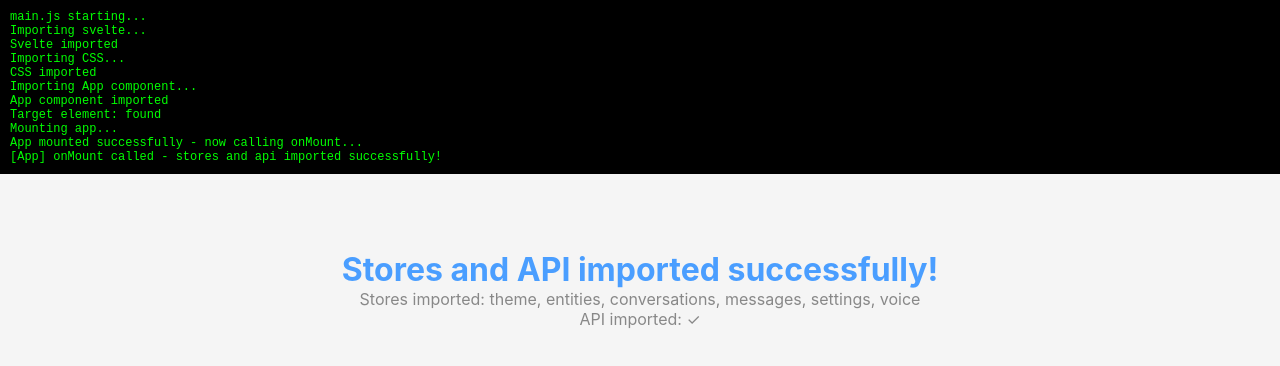
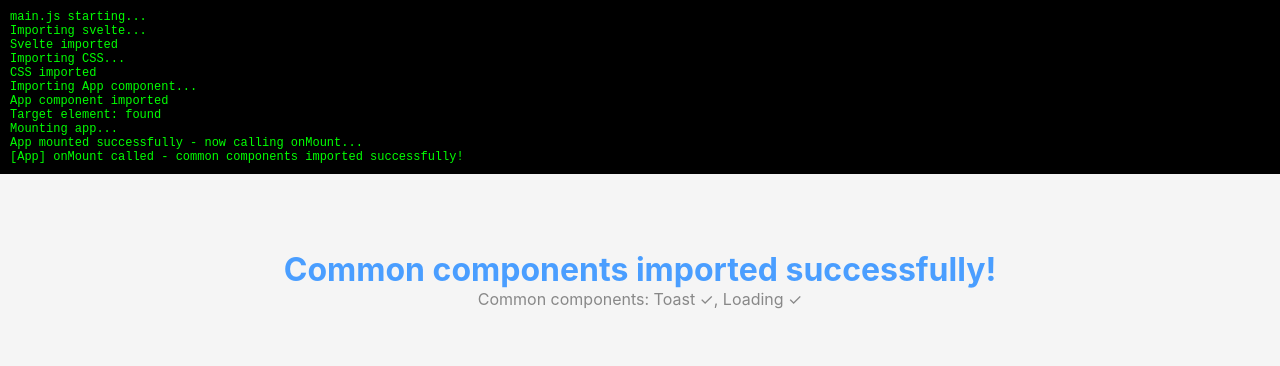
Before and after one commit to Reidmcc/here-i-am, a Svelte app in the folder frontend-svelte/: page / in a window 1280 px wide. Shown: the top 366 px of the page. Built offline with nearby package versions, Linux system fonts and the light colour scheme.

Commit message:
Test App.svelte with common components (Toast, Loading)
https://claude.ai/code/session_01RFscsSFz7NeENU7qGLZkZm

```diff
--- a/frontend-svelte/src/App.svelte
+++ b/frontend-svelte/src/App.svelte
@@ -1,34 +1,37 @@
 <script>
     import { onMount } from 'svelte';
 
-    // Test importing stores
+    // Stores and API (confirmed working)
     import { theme } from './lib/stores/app.js';
     import { entities, selectedEntityId } from './lib/stores/entities.js';
     import { conversations } from './lib/stores/conversations.js';
     import { messages } from './lib/stores/messages.js';
     import { settings, presets } from './lib/stores/settings.js';
     import { ttsEnabled } from './lib/stores/voice.js';
+    import * as api from './lib/api.js';
 
-    // Test importing api
-    import * as api from './lib/api.js';
+    // Test importing common components
+    import ToastContainer from './components/common/Toast.svelte';
+    import LoadingOverlay from './components/common/Loading.svelte';
 
     let message = 'Loading...';
 
-    // Debug helper
     function debug(msg) {
         const el = document.getElementById('debug-log');
         if (el) el.innerHTML += '[App] ' + msg + '<br>';
     }
 
     onMount(() => {
-        debug('onMount called - stores and api imported successfully!');
-        message = 'Stores and API imported successfully!';
+        debug('onMount called - common components imported successfully!');
+        message = 'Common components imported successfully!';
     });
 </script>
 
 <h1>{message}</h1>
-<p>Stores imported: theme, entities, conversations, messages, settings, voice</p>
-<p>API imported: ✓</p>
+<p>Common components: Toast ✓, Loading ✓</p>
+
+<ToastContainer />
+<LoadingOverlay />
 
 <style>
     h1 {
```
